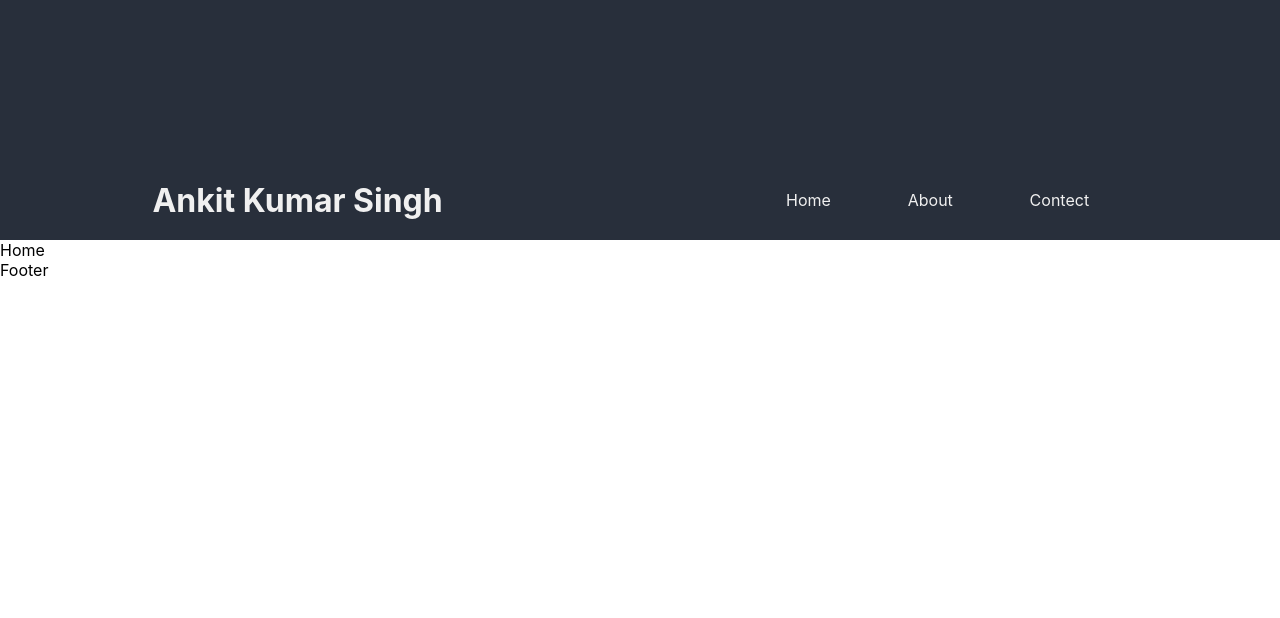
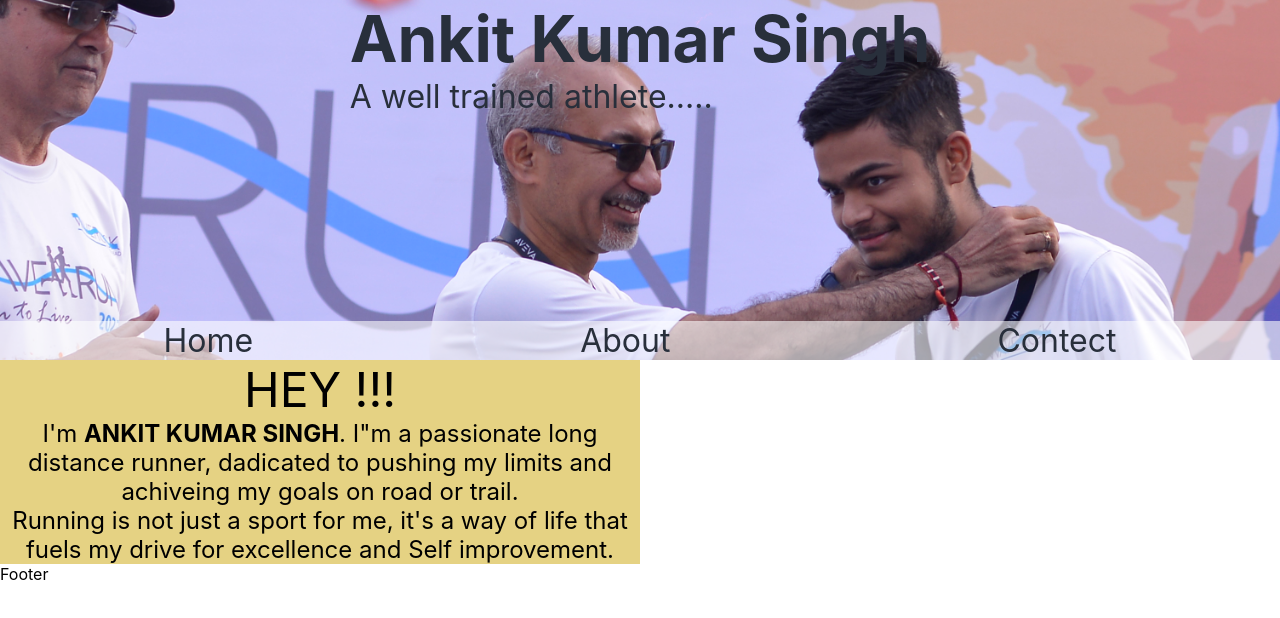
Before and after one commit to ERhoneydhiman/Ankit-Kumar-Singh, a React (Create React App) app in the folder ankit-kumar-portfolio/: page / in a window 1280 px wide. Shown: the top 618 px of the page. Built offline with nearby package versions, Linux system fonts and the light colour scheme.

Commit message:
small changes

```diff
--- a/ankit-kumar-portfolio/src/App.css
+++ b/ankit-kumar-portfolio/src/App.css
@@ -3,36 +3,47 @@
     padding: 0;
 }
 
+/* header */
+
 .head {
     background-color: #282f3b;
-    color: #F0F0F0;
+    background-image: url(./imgs/banner1.jpg);
+    resize: both;
+    background-repeat: no-repeat;
+    background-position: top;
+    background-size: cover;
+    color: #282f3b;
     width: 100%;
-    height: 30vh;
-}
-
-.img {
-    width: 100%;
-    height: 20vh;
+    height: 45vh;
+    display: flex;
 
 }
 
 .navbar {
     width: 100%;
-    height: calc(30vh - 20vh);
     display: flex;
-    flex-direction: row;
+    flex-direction: column;
     align-items: center;
-    justify-content: space-around;
+    justify-content: space-between;
+    font-size: 200%;
 }
 
 .nav-links li {
     display: inline;
     list-style: none;
-    margin: 0 3vw;
+    margin: 0 10vw;
+}
+
+.nav-links {
+    background: rgba(255, 255, 255, 0.598);
+    width: 100%;
+    display: flex;
+    align-items: center;
+    justify-content: space-around;
 }
 
 .nav-links li a {
-    color: #F0F0F0;
+    color: #282f3b;
     text-decoration: none;
 
 }
@@ -45,19 +56,24 @@
 
 .sidebar-icon button {
     background-color: #282f3b;
+    border: none;
     border-radius: 6px;
-    box-shadow: 1px 1px 2px #F0F0F0;
-    ;
+    position: fixed;
+    top: 10px;
+    left: 10px;
+
 }
 
 .side-bar {
     width: 50%;
     z-index: 999;
-    height: 70vh;
+    height: calc(100vh - 45vh);
     color: #F0F0F0;
     background-color: #282f3b;
     transition: transform 0.3s ease;
-    transform: translateX(-100%);
+    transform: translateX(-105%);
+    position: fixed;
+    top: 45vh;
 
     display: flex;
     flex-direction: column;
@@ -89,6 +105,20 @@
     color: #F0F0F0;
 }
 
+/* Home */
+
+#hey {
+    font-size: 3rem;
+}
+
+.first-para {
+    background-color: #E5D283;
+    width: 50vw;
+    min-height: 10vh;
+    font-size: 1.5rem;
+    text-align: center;
+    /* padding: 5vh 5vw; */
+}
 
 
 
@@ -100,4 +130,8 @@
     .nav-links li {
         display: none;
     }
+
+    .first-para {
+        width: 100%;
+    }
 }
--- a/ankit-kumar-portfolio/src/comps/Header.js
+++ b/ankit-kumar-portfolio/src/comps/Header.js
@@ -19,10 +19,6 @@ function Header() {
 
         <div className='head'>
 
-            <div className="img">
-
-            </div>
-
             <div className="navbar">
 
                 <div className="sidebar-icon">
@@ -43,7 +39,11 @@ function Header() {
 
                 </div>
 
-                <h1 className='title'>Ankit Kumar Singh</h1>
+                <div className="title">
+                    <h1>Ankit Kumar Singh</h1>
+                    <p>A well trained athlete.....</p>
+                </div>
+
 
                 <ul className='nav-links'>
                     <li><Link to="/">Home</Link></li>
--- a/ankit-kumar-portfolio/src/comps/Home.js
+++ b/ankit-kumar-portfolio/src/comps/Home.js
@@ -2,7 +2,16 @@ import React from 'react'
 
 function Home() {
   return (
-    <div>Home</div>
+    <div className='main'>
+      <div className="first-para">
+        <p id='hey'>
+          HEY !!!
+        </p>
+        <p>
+          I'm <b>ANKIT KUMAR SINGH</b>. I"m a passionate long distance runner, dadicated to pushing my limits and achiveing my goals on road or trail. <br /> Running is not just a sport for me, it's a way of life that fuels my drive for excellence and Self improvement.
+        </p>
+      </div>
+    </div>
   )
 }
 
```
Also changed, not shown: ankit-kumar-portfolio/src/imgs/banner1.jpg (added), 1 other file (tests, documents, lock files or other folders).
